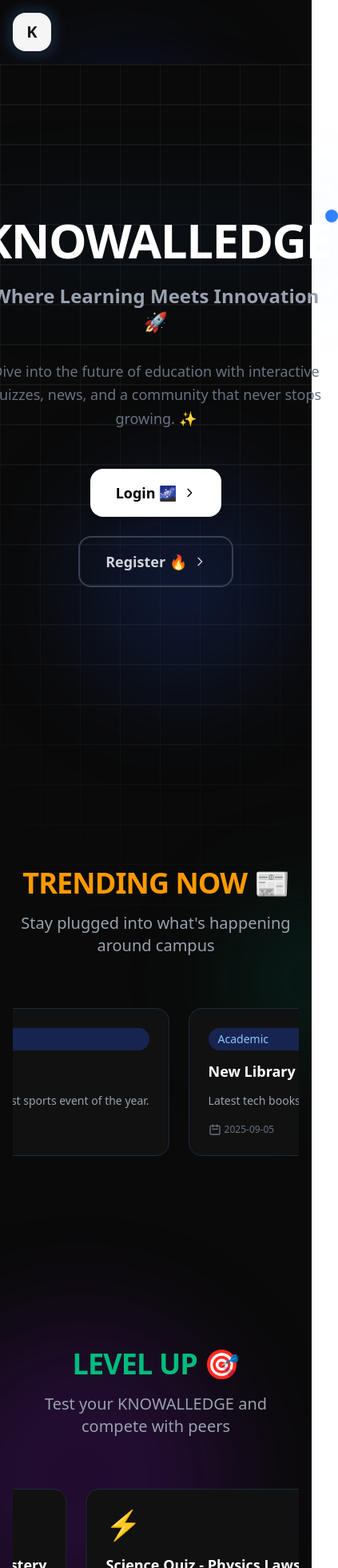
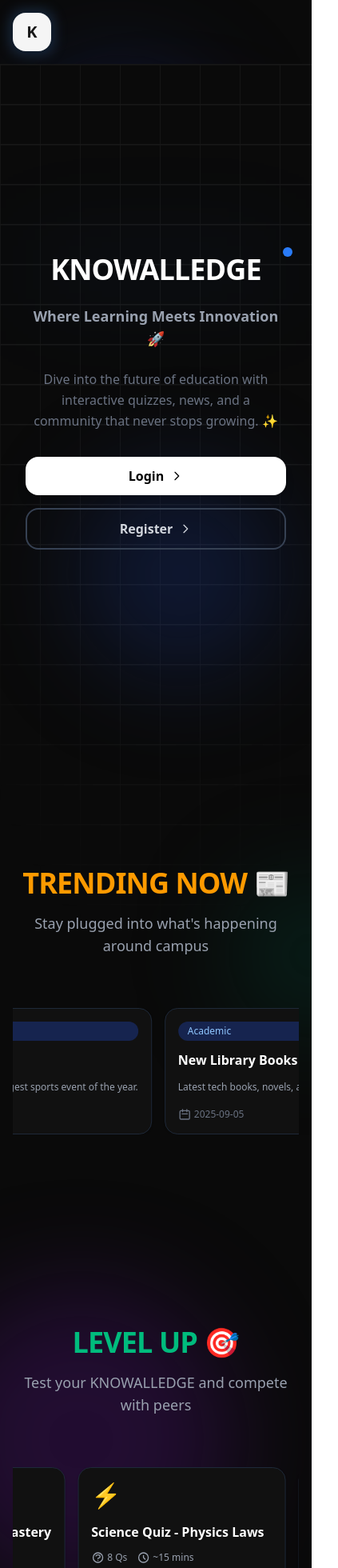
Before and after one commit to Akashbag2001/Knowalledge-pwa, a React (Vite) app: page / in a window 390 px wide. Shown: the top 1960 px of the page at 80% size, 423 px wide, since content can reach past the window. Built offline with nearby package versions, Linux system fonts and the light colour scheme.

Commit message:
feat: enhance user experience in Register component by adding loading state for OTP verification and improving error handling

```diff
--- a/src/components/Layout.jsx
+++ b/src/components/Layout.jsx
@@ -95,7 +95,7 @@ const Layout = () => {
             <div className="hidden md:flex items-center space-x-2">
               <button
                 onClick={() => navigate("/")}
-                className="relative px-4 py-2 text-neutral-400 hover:text-blue-400 transition-all duration-300 rounded-xl hover:bg-neutral-800"
+                className="relative px-4 py-2 cursor-pointer text-neutral-400 hover:text-blue-400 transition-all duration-300 rounded-xl hover:bg-neutral-800"
               >
                 Home
               </button>
--- a/src/index.css
+++ b/src/index.css
@@ -1 +1,15 @@
 @import "tailwindcss";
+
+/* Fix autofill background & text color for dark mode */
+input:-webkit-autofill,
+input:-webkit-autofill:hover,
+input:-webkit-autofill:focus,
+input:-webkit-autofill:active {
+  -webkit-box-shadow: 0 0 0px 1000px #1f2937 inset !important; /* bg-neutral-800 */
+  -webkit-text-fill-color: #e5e7eb !important; /* text-neutral-200 */
+  transition: background-color 5000s ease-in-out 0s;
+}
+input:-webkit-autofill {
+  -webkit-box-shadow: 0 0 0px 1000px rgb(38 38 38) inset !important; /* bg-neutral-800 */
+  -webkit-text-fill-color: rgb(229 229 229) !important; /* text-neutral-200 */
+}
--- a/src/pages/Home.jsx
+++ b/src/pages/Home.jsx
@@ -77,37 +77,35 @@ const Home = () => {
 
       <div className="relative z-10 space-y-20 px-4 sm:px-6 lg:px-8">
         {/* Hero */}
-        <section className="min-h-screen flex items-center justify-center text-center relative">
+        <section className="min-h-screen flex items-center justify-center text-center relative px-4 sm:px-6">
           <div
             className="transform transition-all duration-1000 max-w-6xl mx-auto"
-            style={{
-              transform: `translateY(${scrollY * 0.3}px)`,
-            }}
+            style={{ transform: `translateY(${scrollY * 0.3}px)` }}
           >
             <div className="relative">
-              <h1 className="text-6xl md:text-8xl font-black mb-6 text-white tracking-tight">
+              <h1 className="text-4xl sm:text-6xl md:text-8xl font-black mb-6 text-white tracking-tight">
                 KNOWALLEDGE
-                <span className="absolute -top-2 -right-2 w-4 h-4 bg-blue-500 rounded-full animate-pulse" />
+                <span className="absolute -top-2 -right-2 w-3 sm:w-4 h-3 sm:h-4 bg-blue-500 rounded-full animate-pulse" />
               </h1>
               <div className="absolute inset-0 bg-blue-500/10 blur-3xl -z-10" />
             </div>
 
-            <h2 className="text-2xl md:text-4xl font-semibold mb-8 text-gray-400">
+            <h2 className="text-lg sm:text-2xl md:text-4xl font-semibold mb-6 sm:mb-8 text-gray-400">
               Where Learning Meets Innovation 🚀
             </h2>
-            <p className="text-lg md:text-xl mb-12 max-w-3xl mx-auto text-gray-500 leading-relaxed">
+            <p className="text-base sm:text-lg md:text-xl mb-8 sm:mb-12 max-w-3xl mx-auto text-gray-500 leading-relaxed px-2">
               Dive into the future of education with interactive quizzes, news,
               and a community that never stops growing. ✨
             </p>
 
             {!user ? (
-              <div className="flex flex-col sm:flex-row gap-6 justify-center items-center">
+              <div className="flex flex-col sm:flex-row gap-4 sm:gap-6 justify-center items-center">
                 <Link
                   to="/login"
-                  className="group px-8 py-4 bg-white text-black rounded-2xl font-semibold text-lg shadow-lg hover:shadow-xl transition-all duration-300 hover:-translate-y-1"
+                  className="group px-6 sm:px-8 py-3 sm:py-4 bg-white text-black rounded-2xl font-semibold text-base sm:text-lg shadow-lg hover:shadow-xl transition-all duration-300 hover:-translate-y-1 w-full sm:w-auto text-center"
                 >
-                  <span className="flex items-center gap-2">
-                    Login 🌌
+                  <span className="flex items-center justify-center gap-2">
+                    Login
                     <svg
                       className="w-4 h-4 group-hover:translate-x-1 transition-transform"
                       fill="none"
@@ -125,10 +123,10 @@ const Home = () => {
                 </Link>
                 <Link
                   to="/register"
-                  className="group px-8 py-4 border-2 border-gray-700 rounded-2xl font-semibold text-lg text-gray-300 hover:bg-gray-800 transition-all duration-300 hover:-translate-y-1"
+                  className="group px-6 sm:px-8 py-3 sm:py-4 border-2 border-gray-700 rounded-2xl font-semibold text-base sm:text-lg text-gray-300 hover:bg-gray-800 transition-all duration-300 hover:-translate-y-1 w-full sm:w-auto text-center"
                 >
-                  <span className="flex items-center gap-2">
-                    Register 🔥
+                  <span className="flex items-center justify-center gap-2">
+                    Register
                     <svg
                       className="w-4 h-4 group-hover:translate-x-1 transition-transform"
                       fill="none"
@@ -148,7 +146,7 @@ const Home = () => {
             ) : (
               <Link
                 to={user.role === "superadmin" ? "/admin" : "/dashboard"}
-                className="group inline-flex items-center gap-2 px-8 py-4 bg-emerald-600 text-white rounded-2xl font-semibold text-lg shadow-lg hover:shadow-xl transition-all duration-300 hover:-translate-y-1"
+                className="group inline-flex items-center gap-2 px-6 sm:px-8 py-3 sm:py-4 bg-emerald-600 text-white rounded-2xl font-semibold text-base sm:text-lg shadow-lg hover:shadow-xl transition-all duration-300 hover:-translate-y-1"
               >
                 Access Control Panel 🎮
                 <svg
@@ -175,25 +173,25 @@ const Home = () => {
             <h2 className="text-4xl md:text-6xl font-black mb-4 text-amber-500 tracking-tight">
               TRENDING NOW 📰
             </h2>
-            <p className="text-xl text-gray-400">
+            <p className="text-lg sm:text-xl text-gray-400">
               Stay plugged into what's happening around campus
             </p>
           </div>
 
           <div className="overflow-hidden">
-            <div className="flex gap-6 animate-scroll hover:[animation-play-state:paused]">
+            <div className="flex gap-4 sm:gap-6 animate-scroll hover:[animation-play-state:paused] px-2">
               {news.concat(news).map((item, index) => (
                 <div
                   key={index}
-                  className="group min-w-[320px] bg-[#111] rounded-2xl shadow-sm border border-gray-800 p-6 hover:shadow-lg hover:border-gray-700 transition-all duration-300 hover:-translate-y-1"
+                  className="group min-w-[260px] sm:min-w-[320px] bg-[#111] rounded-2xl shadow-sm border border-gray-800 p-4 sm:p-6 hover:shadow-lg hover:border-gray-700 transition-all duration-300 hover:-translate-y-1"
                 >
-                  <div className="px-3 py-1 bg-blue-900/50 text-blue-300 text-sm font-medium rounded-full mb-3">
+                  <div className="px-3 py-1 bg-blue-900/50 text-blue-300 text-xs sm:text-sm font-medium rounded-full mb-3">
                     {item.category}
                   </div>
-                  <h3 className="text-lg font-bold mb-3 text-white group-hover:text-blue-400 transition-colors">
+                  <h3 className="text-base sm:text-lg font-bold mb-3 text-white group-hover:text-blue-400 transition-colors">
                     {item.title}
                   </h3>
-                  <p className="text-gray-400 text-sm mb-4 leading-relaxed">
+                  <p className="text-gray-400 text-xs sm:text-sm mb-4 leading-relaxed">
                     {item.description}
                   </p>
                   <div className="flex items-center text-xs text-gray-500">
@@ -224,25 +222,25 @@ const Home = () => {
             <h2 className="text-4xl md:text-6xl font-black mb-4 text-emerald-500 tracking-tight">
               LEVEL UP 🎯
             </h2>
-            <p className="text-xl text-gray-400">
+            <p className="text-lg sm:text-xl text-gray-400">
               Test your KNOWALLEDGE and compete with peers
             </p>
           </div>
 
           <div className="overflow-hidden">
-            <div className="flex gap-6 animate-scroll hover:[animation-play-state:paused]">
+            <div className="flex gap-4 sm:gap-6 animate-scroll hover:[animation-play-state:paused] px-2">
               {quizzes.concat(quizzes).map((quiz, index) => (
                 <div
                   key={index}
-                  className="group min-w-[300px] bg-[#111] rounded-2xl shadow-sm border border-gray-800 p-6 hover:shadow-lg hover:border-gray-700 transition-all duration-300 hover:-translate-y-1"
+                  className="group min-w-[260px] sm:min-w-[300px] bg-[#111] rounded-2xl shadow-sm border border-gray-800 p-4 sm:p-6 hover:shadow-lg hover:border-gray-700 transition-all duration-300 hover:-translate-y-1"
                 >
-                  <div className="text-4xl mb-4 group-hover:scale-110 transition-transform duration-300">
+                  <div className="text-3xl sm:text-4xl mb-4 group-hover:scale-110 transition-transform duration-300">
                     {quiz.emoji}
                   </div>
-                  <h3 className="text-lg font-bold mb-3 text-white">
+                  <h3 className="text-base sm:text-lg font-bold mb-3 text-white">
                     {quiz.title}
                   </h3>
-                  <div className="flex items-center gap-4 text-gray-400 text-sm mb-6">
+                  <div className="flex items-center gap-3 sm:gap-4 text-gray-400 text-xs sm:text-sm mb-6">
                     <span className="flex items-center gap-1">
                       <svg
                         className="w-4 h-4"
@@ -257,7 +255,7 @@ const Home = () => {
                           d="M8.228 9c.549-1.165 2.03-2 3.772-2 2.21 0 4 1.343 4 3 0 1.4-1.278 2.575-3.006 2.907-.542.104-.994.54-.994 1.093m0 3h.01M21 12a9 9 0 11-18 0 9 9 0 0118 0z"
                         />
                       </svg>
-                      {quiz.questions} Questions
+                      {quiz.questions} Qs
                     </span>
                     <span className="flex items-center gap-1">
                       <svg
@@ -278,7 +276,7 @@ const Home = () => {
                   </div>
                   <Link
                     to={user ? "/quiz" : "/login"}
-                    className="group/btn flex items-center justify-center gap-2 w-full py-3 bg-emerald-600 text-white rounded-xl font-semibold hover:bg-emerald-700 transition-all duration-300 hover:-translate-y-0.5"
+                    className="group/btn flex items-center justify-center gap-2 w-full py-2.5 sm:py-3 bg-emerald-600 text-white rounded-xl font-semibold text-sm sm:text-base hover:bg-emerald-700 transition-all duration-300 hover:-translate-y-0.5"
                   >
                     {user ? "Start Challenge 🚀" : "Login to Play 🎮"}
                     <svg
```
Also changed, not shown: src/pages/Register.jsx (+30 -9 lines).
